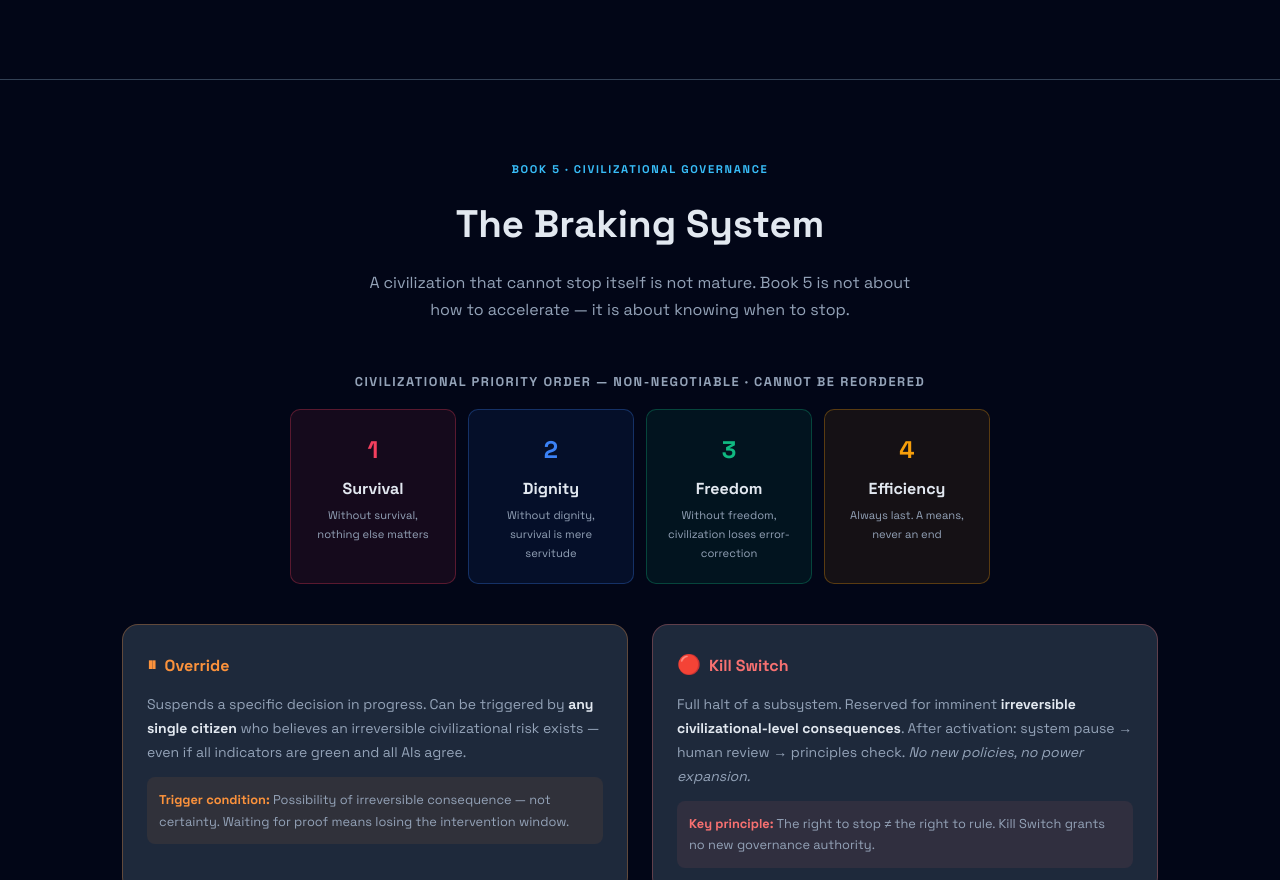
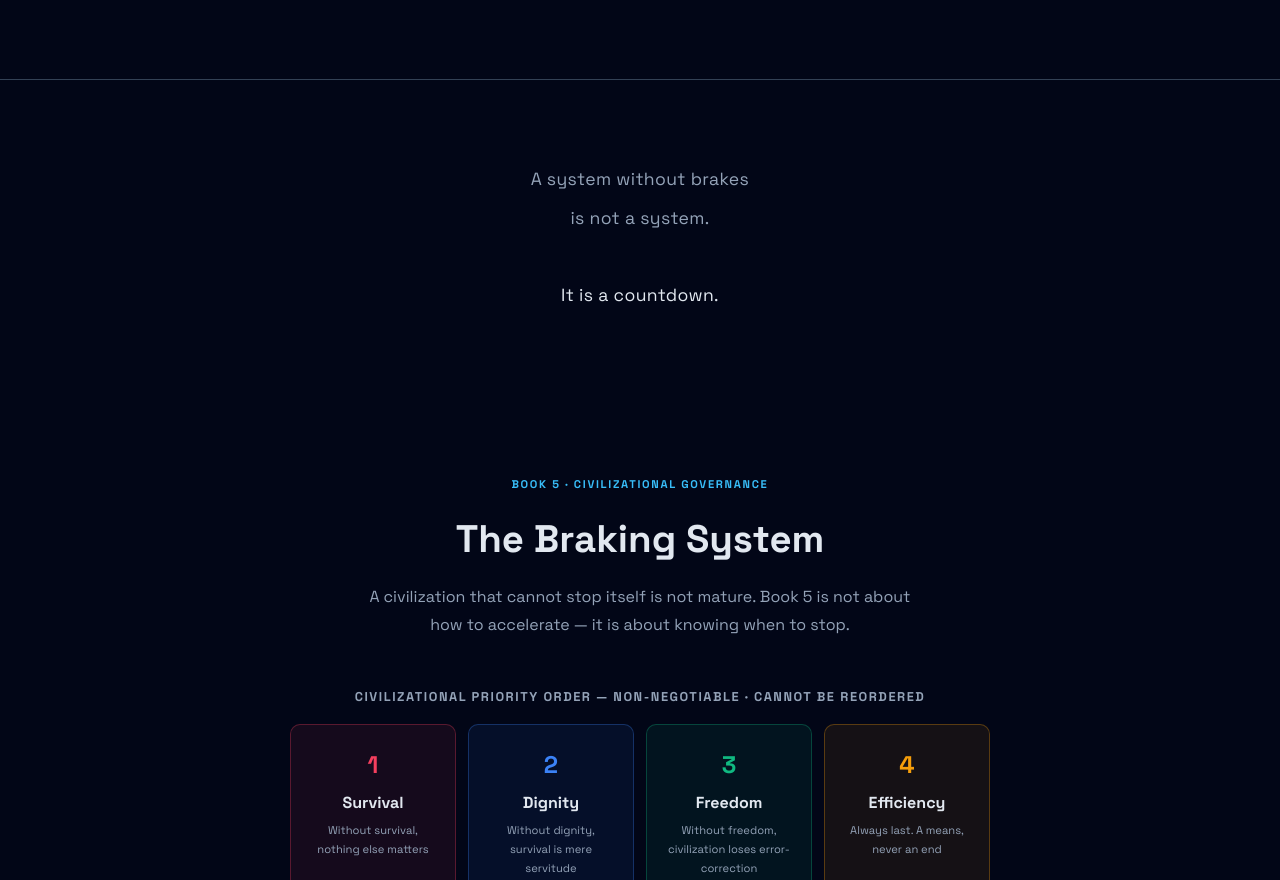
Before and after one commit to ChinSookLing/THOOTB, a plain HTML site: page index.html in a window 1280 px wide. Shown: the part 9080-9960 px from the top of the page. Drawn offline with Linux system fonts and the light colour scheme.

Commit message:
Emotional Pacing: add bridge between #dashboard and #governance

```diff
--- a/index.html
+++ b/index.html
@@ -1211,6 +1211,16 @@
 </section>
 
 <hr class="divider">
+
+<!-- PACING BRIDGE: dashboard → governance -->
+<section style="padding:5rem 1rem;text-align:center;">
+  <p style="font-size:1.1rem;color:var(--muted);line-height:2.2;letter-spacing:0.02em;max-width:480px;margin:0 auto;">
+    A system without brakes<br>
+    is not a system.<br>
+    <br>
+    <span style="color:var(--text);">It is a countdown.</span>
+  </p>
+</section>
 
 <!-- GOVERNANCE — BRAKING SYSTEM (Book 5) -->
 <section id="governance">
```
